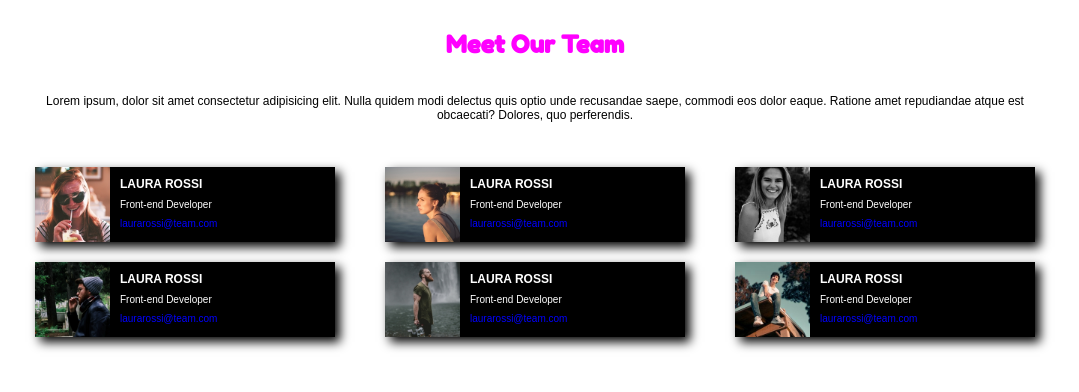
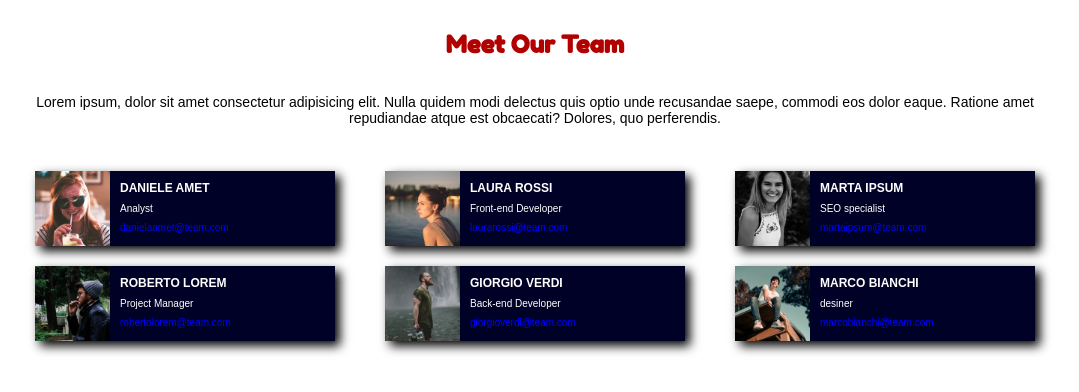
Before and after one commit to Lapo0/html-css-float-cards, a plain HTML site: page index.html in a window 1280 px wide. Shown: the whole page, without its empty margins (105-1184 px from the left). Drawn offline with Linux system fonts and the light colour scheme.

Commit message:
corretto semanticamente i tag css e corretto il testo dell'html

```diff
--- a/css/style.css
+++ b/css/style.css
@@ -4,6 +4,14 @@
     padding: 0;
 }
 
+.container-rect::after, .rectangle::after{
+    content: "";
+    display: table;
+    clear: both;
+}
+
+
+/*CONTAINER*/
 section.container{
     max-width: 1000px;
     margin: auto;
@@ -12,26 +20,23 @@ section.container{
     font-family: 'Fredoka', sans-serif;
 }
 
+
+/*TITOLO E PARAGRAFO*/
 h1.titol{
-    color: fuchsia;
+    color: rgb(178, 0, 0);
     padding: 10px;
     font-family: 'Fredoka One', cursive;
 }
 
 .container > p{
     margin: 25px 0;
-    font-size: 12px;
+    font-size: 14px;
 }
 
-.container-rect::after, .rectangle::after{
-    content: "";
-    display: table;
-    clear: both;
-}
-
-.rectangle{
+/*RETTANGOLI DENTRO AL CONTAINER*/
+.container-rect .rectangle{
     width: 30%;
-    background-color: black;
+    background-color: rgb(0, 1, 38);
     color: white;
     float: left;
     margin-right: 5%;
@@ -43,23 +48,27 @@ h1.titol{
     margin-right: 0;
 }
 
-figure{
+.rectangle > figure{
     width: 25%;
 }
 
-.rectangle img{
+.rectangle figure img{
     width: 100%;
     float: left;
 }
 
-.rect-text{
+.rectangle .rect-text{
     float: left;
     text-align: left;
     font-size: 12px;
     padding: 10px;
 }
 
-div.rect-text > p{
+.rect-text > *{
+    margin-bottom: 8px;
+}
+
+.rectangle .rect-text > p{
     font-size: 10px;
 }
 
@@ -67,10 +76,6 @@ div.rect-text > p{
     margin-bottom: 0;
 }
 
-.rect-text > *{
-    margin-bottom: 8px;
-}
-
 .rect-text p.mail-blue{
     color: blue;
 }
--- a/index.html
+++ b/index.html
@@ -35,9 +35,9 @@
                     </figure>
 
                     <div class="rect-text">
-                        <h4>LAURA ROSSI</h4>
-                        <p>Front-end Developer</p>
-                        <p class="mail-blue">laurarossi@team.com</p>
+                        <h4>DANIELE AMET</h4>
+                        <p>Analyst</p>
+                        <p class="mail-blue">danielaamet@team.com</p>
 
                     </div>
                 </div>
@@ -65,9 +65,9 @@
                     </figure>
 
                     <div class="rect-text">
-                        <h4>LAURA ROSSI</h4>
-                        <p>Front-end Developer</p>
-                        <p class="mail-blue">laurarossi@team.com</p>
+                        <h4>MARTA IPSUM</h4>
+                        <p>SEO specialist</p>
+                        <p class="mail-blue">martaipsum@team.com</p>
 
                     </div>
                 </div>
@@ -80,9 +80,9 @@
                     </figure>
 
                     <div class="rect-text">
-                        <h4>LAURA ROSSI</h4>
-                        <p>Front-end Developer</p>
-                        <p class="mail-blue">laurarossi@team.com</p>
+                        <h4>ROBERTO LOREM</h4>
+                        <p>Project Manager</p>
+                        <p class="mail-blue">robertolorem@team.com</p>
 
                     </div>
                 </div>
@@ -95,9 +95,9 @@
                     </figure>
 
                     <div class="rect-text">
-                        <h4>LAURA ROSSI</h4>
-                        <p>Front-end Developer</p>
-                        <p class="mail-blue">laurarossi@team.com</p>
+                        <h4>GIORGIO VERDI</h4>
+                        <p>Back-end Developer</p>
+                        <p class="mail-blue">giorgioverdi@team.com</p>
 
                     </div>
                 </div>
@@ -110,25 +110,17 @@
                     </figure>
 
                     <div class="rect-text">
-                        <h4>LAURA ROSSI</h4>
-                        <p>Front-end Developer</p>
-                        <p class="mail-blue">laurarossi@team.com</p>
+                        <h4>MARCO BIANCHI</h4>
+                        <p>desiner</p>
+                        <p class="mail-blue">marcobianchi@team.com</p>
 
                     </div>
                 </div>
 
-
-
-
-
             </div>
         </section>
 
-
-
-
     </main>
-
 
 </body>
 </html>
```
